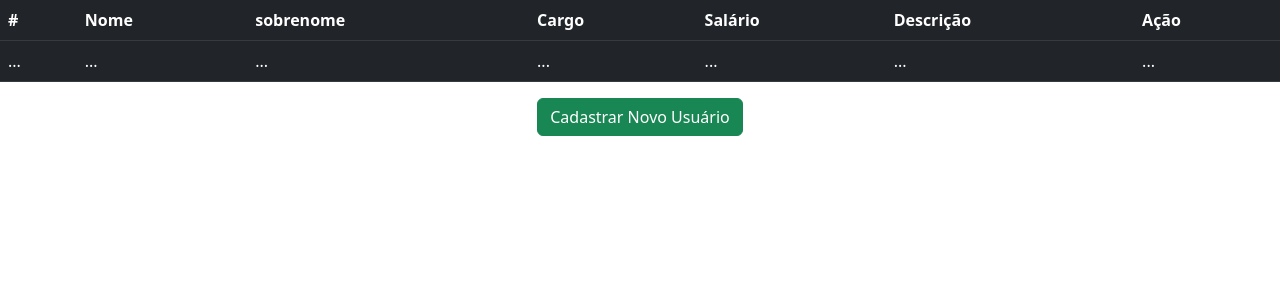
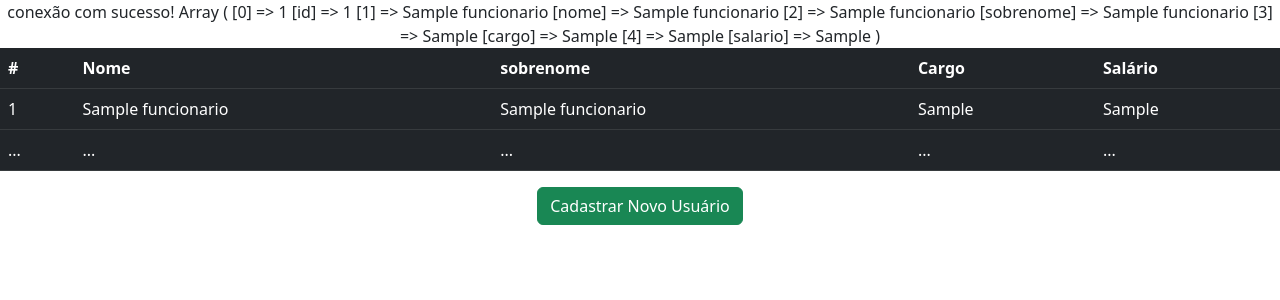
Before and after one commit to RenatoMazzini/Nocoes_Programacao, a PHP site: page /funcionarios.php in a window 1280 px wide. Shown: the part 56-356 px from the top of the page. Run offline with PHP 8.4, Linux system fonts and the light colour scheme; tables that the repository leaves empty or names only in its code hold one stand-in row (values such as "Sample post").

Commit message:
banco de dados

```diff
--- a/funcionarios.php
+++ b/funcionarios.php
@@ -27,7 +27,35 @@
   </div>
 </nav>
 <center>
+ <?php
+function conexao(){
 
+$nomeServidor = "localhost";
+$database = "database";
+$usuario = "root";
+$senha = "";
+
+//criar conexão
+$conexao = mysqli_connect($nomeServidor, $usuario, $senha, $database);
+//checagem de conexão
+if(!$conexao){
+  die("Conexão Falhou: ".mysqli_connect_error());
+}else{
+  echo"conexão com sucesso!";
+}
+return $conexao;
+              }
+
+      function selectFuncionarios(){
+$conexao = conexao();
+//executar o comando desejado;
+$comando = "SELECT * FROM FUNCIONARIOS";
+$resultado_comando = mysqli_query($conexao, $comando) or die('Erro no envio do comando: '.$comando." ".mysqli_error($conexao));
+//exibir os dados da tabela
+    return $resultado_comando;
+      }
+      $funcionarios = selectFuncionarios();
+?>
     <table class="table table-dark table-hover">
     <thead>
     <tr>
@@ -36,21 +64,31 @@
       <th scope="col">sobrenome</th>
       <th scope="col">Cargo</th>
       <th scope="col">Salário</th>
-      <th scope="col">Descrição</th>
-      <th scope="col">Ação</th>
+
 
 
     </tr>
   </thead>
   <tbody>
+    <?php
+  while($indice = mysqli_fetch_array($funcionarios)){
+    print_r($indice);
+    echo "<tr>";
+    echo "<td>".$indice['id']."</td>";
+    echo "<td>".$indice['nome']."</td>";
+    echo "<td>".$indice['sobrenome']."</td>";
+    echo "<td>".$indice['cargo']."</td>";
+    echo "<td>".$indice['salario']."</td>";
+    echo "</tr>";
+  }
+  ?>
   <tr>
   <td>...</td>
   <td>...</td>
   <td>...</td>
   <td>...</td>
   <td>...</td>
-  <td>...</td>
-  <td>...</td>
+
 
   </tr>
     </table>
```
Also changed, not shown: cadastrarFuncionario.php (+15 -0 lines).
